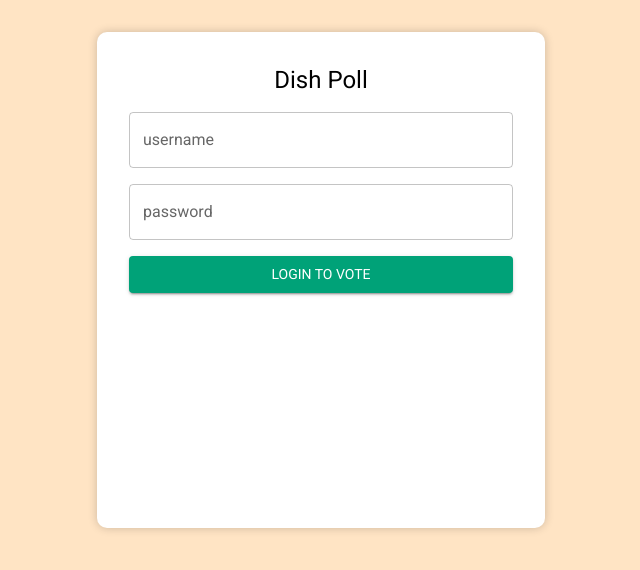
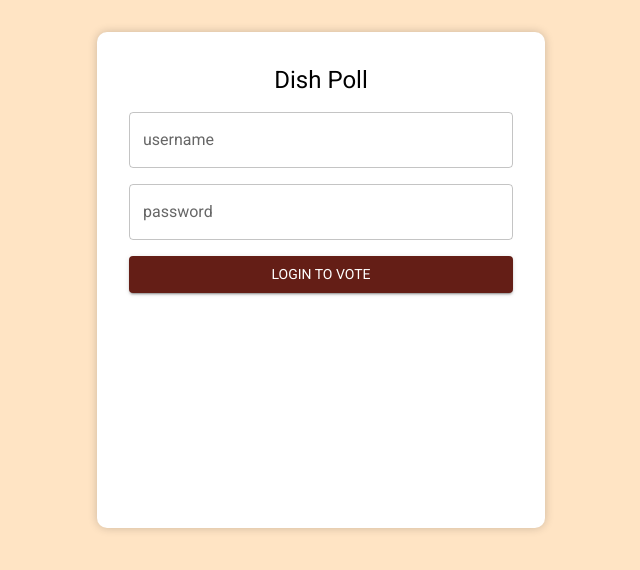
Before and after one commit to anurag-WebDev/dishpoll-app, a React (Create React App) app: page / in a window 1280 px wide. Shown: the top 570 px of the page, without its empty margins (319-959 px from the left). Built offline with nearby package versions, Linux system fonts and the light colour scheme.

Commit message:
theme color change

```diff
--- a/src/theme.js
+++ b/src/theme.js
@@ -7,7 +7,7 @@ const theme = createTheme({
   palette: {
     primary: {
       light: "#45c09f",
-      main: "#00a278",
+      main: "#641E16",
       dark: "#00845c",
       contrastText: "#fff",
     },
```
